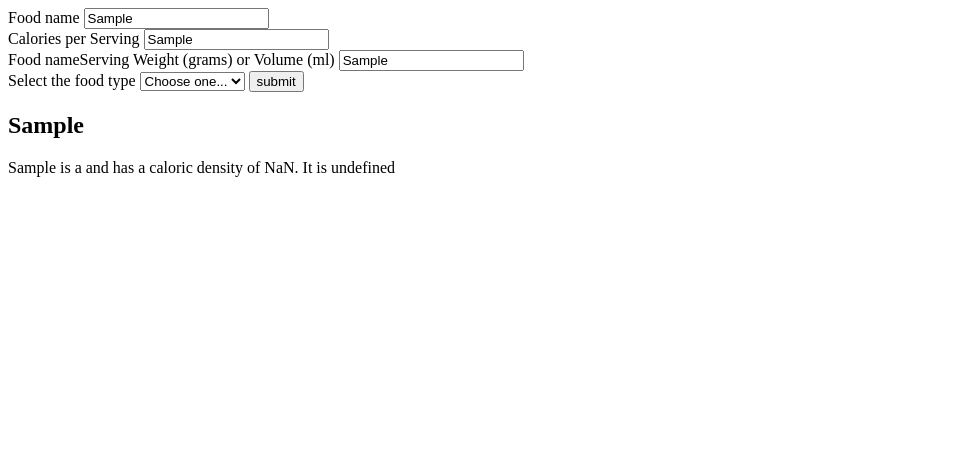
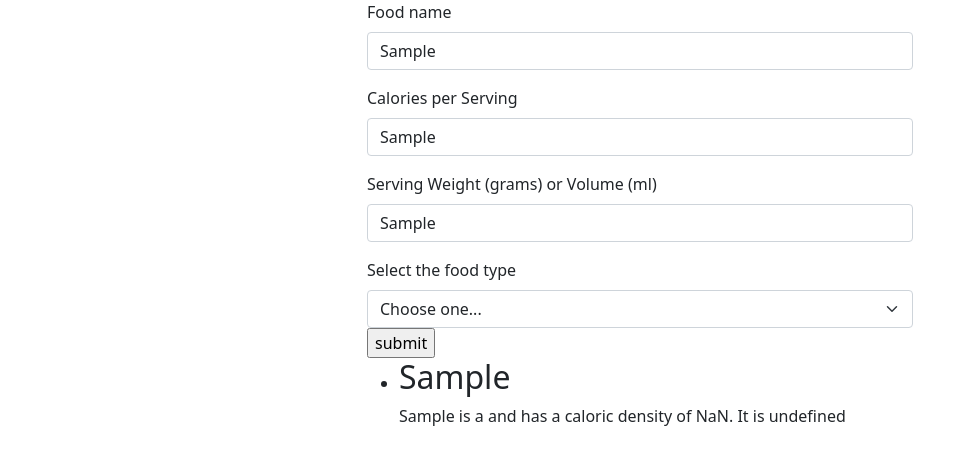
Before and after one commit to mayabuserde/CaloricDensityCalculator, a plain HTML site: page index.html in a window 1280 px wide. Both pictures are taken after typing "Sample", "Sample", "Sample" into the empty fields and a click on the input "submit". Shown: the whole page, without its empty margins (0-968 px from the left). Drawn offline with nearby package versions, Linux system fonts and the light colour scheme.

Commit message:
basic functionality and bootstrap

```diff
--- a/app.js
+++ b/app.js
@@ -68,11 +68,14 @@ class Food {
         }
     }
     render() {
+        const listItem = document.createElement('LI');
         const title = document.createElement('H2');
         title.innerText = this.foodName;
+        listItem.classList.toggle(`${this.getColor()}`);
         const text = `${this.foodName} is a ${this.foodType} and has a caloric density of ${this.catPercent}. It is ${this.getColor()}`;
-        render.append(title);
-        render.append(text);
+        listItem.append(title);
+        listItem.append(text);
+        render.append(listItem);
 
     }
 
--- a/index.html
+++ b/index.html
@@ -6,24 +6,43 @@
     <meta http-equiv="X-UA-Compatible" content="IE=edge">
     <meta name="viewport" content="width=device-width, initial-scale=1.0">
     <title>Noom Calculator</title>
+    <link href="https://cdn.jsdelivr.net/npm/bootstrap@5.0.0-beta2/dist/css/bootstrap.min.css" rel="stylesheet"
+        integrity="sha384-BmbxuPwQa2lc/FVzBcNJ7UAyJxM6wuqIj61tLrc4wSX0szH/Ev+nYRRuWlolflfl" crossorigin="anonymous">
+    <link rel="stylesheet" href="style.css">
 </head>
 
 <body>
+    <div class="container-md">
+        <div class="row justify-content-center">
+            <div class="col-6">
                 <form id="foodForm">
-        <div><label for="foodName">Food name </label><input type="text" id="foodName"></div>
-        <div><label for="calories">Calories per Serving </label><input type="text" id="calories"></div>
-        <div><label for="weight">Food name</label>Serving Weight (grams) or Volume (ml) <input type="text" id="weight">
+                    <div class="mb-3"><label for="foodName" class="form-label">Food name </label><input type="text"
+                            id="foodName" class="form-control">
                     </div>
-        <label for="foodType">Select the food type </label><select name="foodType" id="foodType">
+                    <div class="mb-3"><label for="calories" class="form-label">Calories per Serving </label><input
+                            type="text" id="calories" class="form-control"></div>
+                    <div class="mb-3"><label for="weight" class="form-label">Serving Weight (grams) or Volume
+                            (ml)</label>
+                        <input type="text" id="weight" class="form-control">
+                    </div>
+                    <label for="foodType" class="form-label">Select the food type </label><select name="foodType"
+                        id="foodType" class="form-select">
                         <option value="">Choose one...</option>
                         <option value="solid">Solid</option>
                         <option value="soup">Soup</option>
                         <option value="liquid">Liquid</option>
                     </select>
                     <input type="submit" value="submit">
-
                 </form>
-    <div class="render"></div>
+                <div>
+                    <ul class="render"></ul>
+                </div>
+            </div>
+        </div>
+    </div>
+    <script src="https://cdn.jsdelivr.net/npm/bootstrap@5.0.0-beta2/dist/js/bootstrap.bundle.min.js"
+        integrity="sha384-b5kHyXgcpbZJO/tY9Ul7kGkf1S0CWuKcCD38l8YkeH8z8QjE0GmW1gYU5S9FOnJ0"
+        crossorigin="anonymous"></script>
     <script src="app.js"></script>
 </body>
 
--- /dev/null
+++ b/style.css
@@ -0,0 +1,14 @@
+.red {
+    color: red;
+    border: 1px solid red;
+}
+
+.yellow {
+    color: yellow;
+    border: 1px solid yellow;
+}
+
+.green {
+    color: green;
+    border: 1px solid green;
+}
```
Lines whose indentation alone changed are shown as unchanged.
